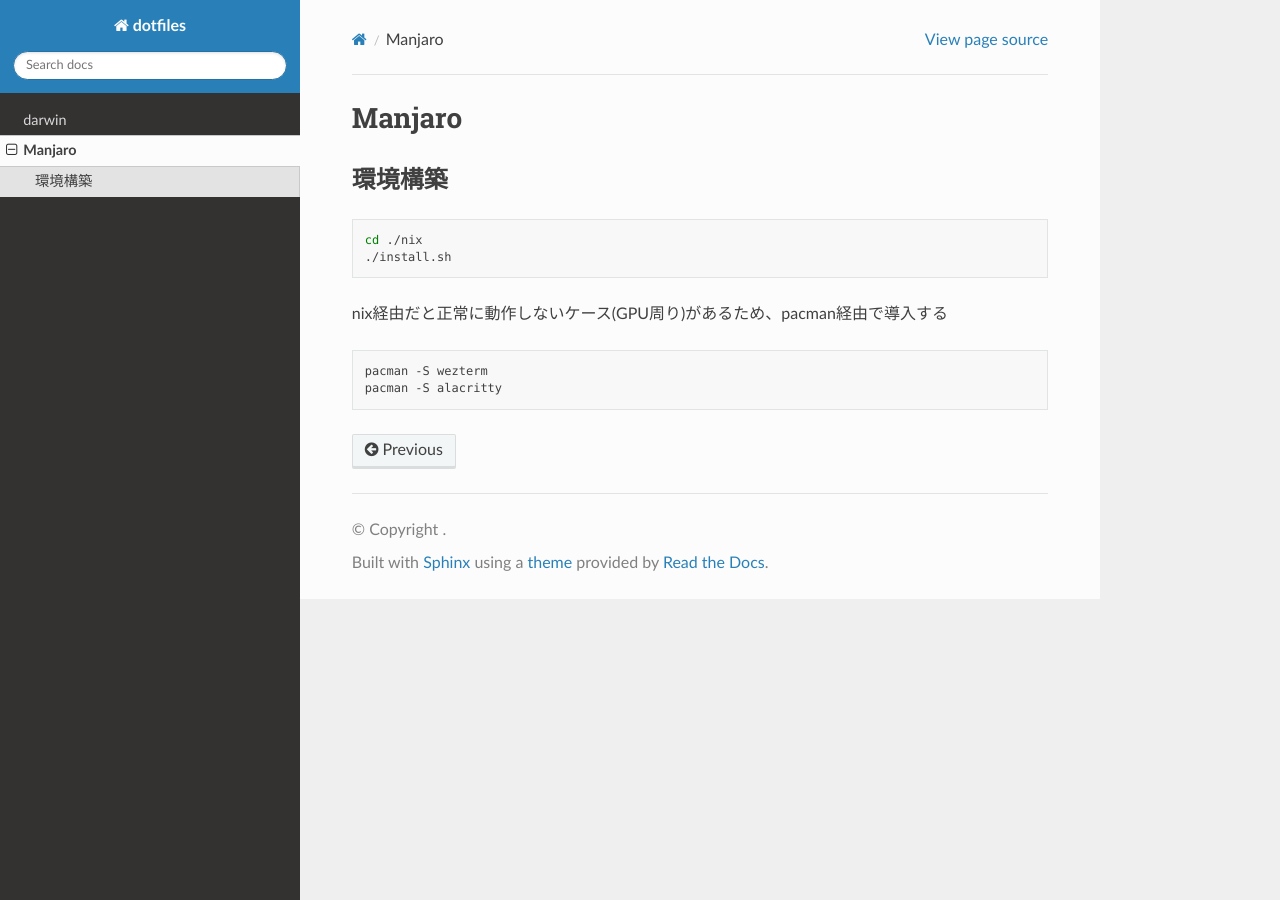
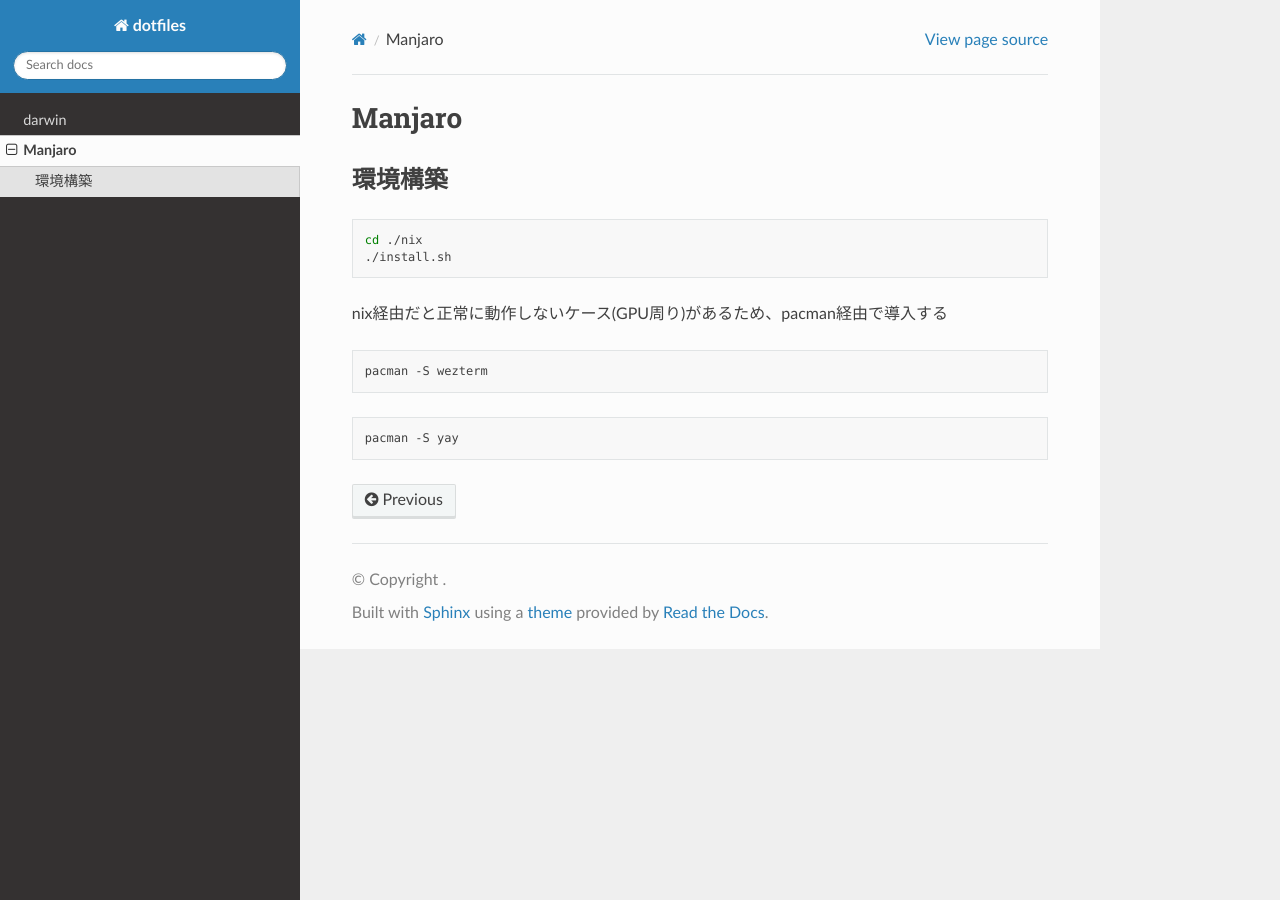
Before and after one commit to shuntaka9576/dotfiles, a Sphinx documentation site: the page built from doc/source/02_manjaro.md, in a window 1280 px wide. Built offline with Sphinx 7.4.7 and the Read the Docs theme 3.1.0, drawn with Linux system fonts in a browser that asks for light colours.

Commit message:
Add manjaro settings

````diff
--- a/doc/source/02_manjaro.md
+++ b/doc/source/02_manjaro.md
@@ -16,5 +16,8 @@ nix経由だと正常に動作しないケース(GPU周り)があるため、pac
 
 ```bash
 pacman -S wezterm
-pacman -S alacritty
 ```
+
+```bash
+pacman -S yay
+```
````
